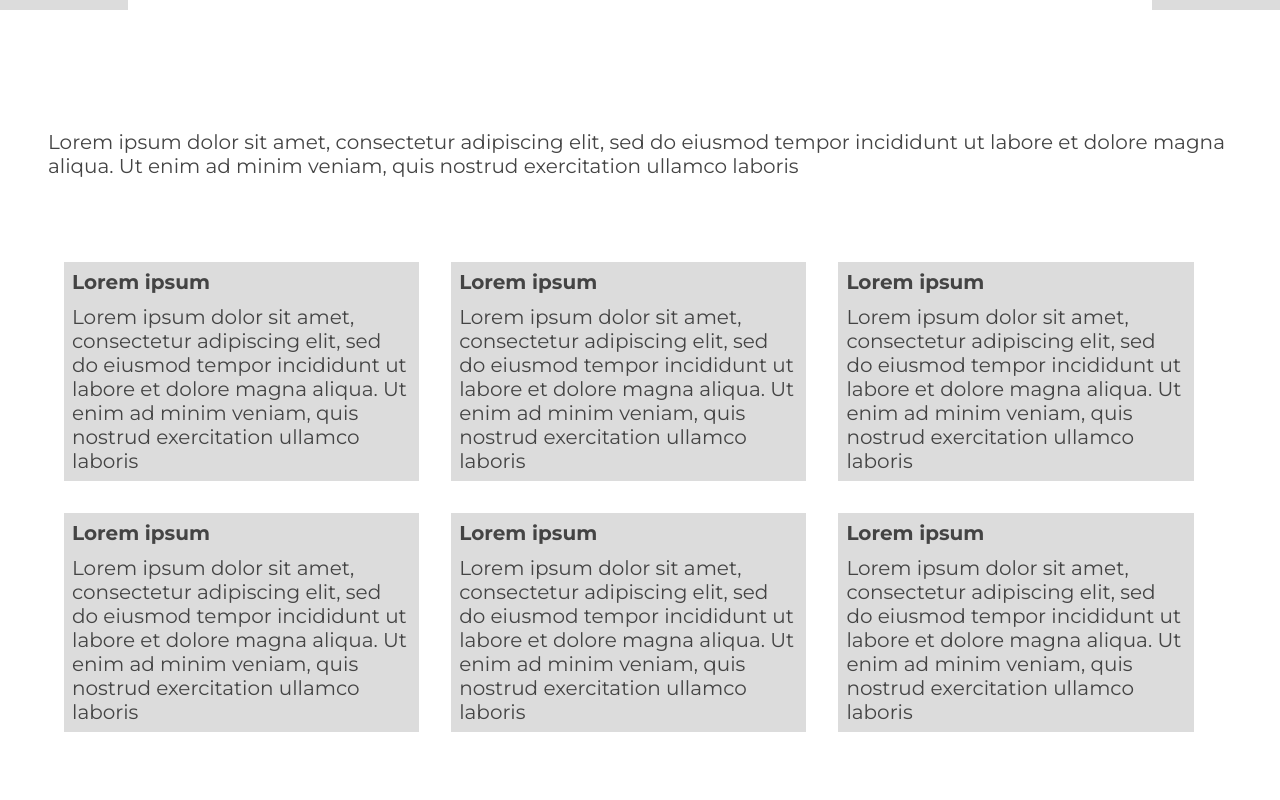
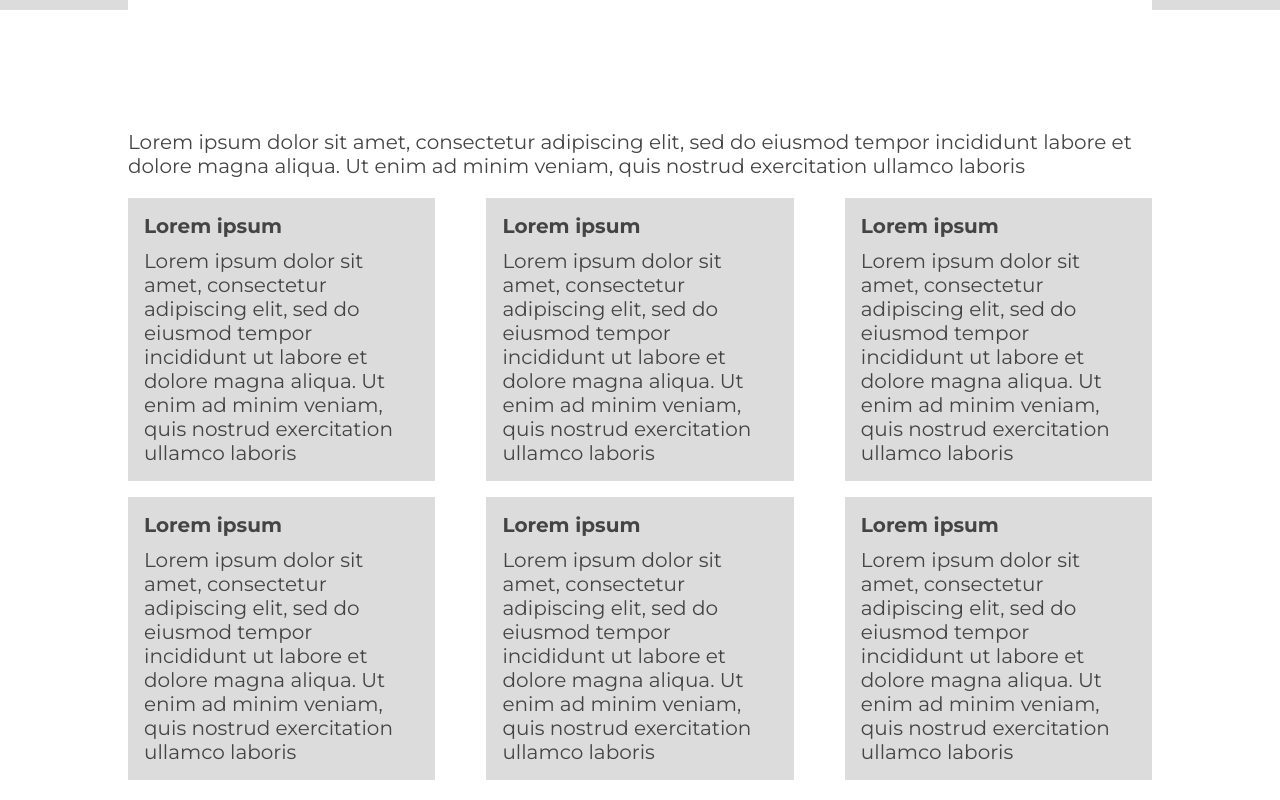
Before and after one commit to n1c01a5/recover-website, a Next.js app: page /blog in a window 1280 px wide. Shown: the part 540-1340 px from the top of the page. Built offline with nearby package versions, Linux system fonts and the light colour scheme.

Commit message:
fix linearity issue of blogs

```diff
--- a/pages/blog.js
+++ b/pages/blog.js
@@ -14,7 +14,7 @@ export default function Blog() {
         </section>
         <p className="content-text">
           Lorem ipsum dolor sit amet, consectetur adipiscing elit, sed do
-          eiusmod tempor incididunt ut labore et dolore magna aliqua. Ut enim ad
+          eiusmod tempor incididunt labore et dolore magna aliqua. Ut enim ad
           minim veniam, quis nostrud exercitation ullamco laboris
         </p>
         <section className="blogs">
--- a/styles.css
+++ b/styles.css
@@ -19,21 +19,24 @@
 }
 
 .content-text {
+  width: 80%;
+  margin: 0 auto;
   margin-top: 120px;
-  padding: 0 3rem;
 }
 
 .blogs {
   display: flex;
   flex-wrap: wrap;
+  justify-content: space-between;
+  margin: 0 auto;
   margin-top: 20px;
-  padding: 3rem;
+  width: 80%;
 }
 
 .blog {
   background-color: #dcdcdc;
-  padding: 0.5rem;
-  margin: 1rem auto;
+  padding: 1rem;
+  margin-bottom: 1rem;
 }
 
 .blog h4 {
@@ -54,7 +57,7 @@
   }
 
   .blog {
-    margin: 1rem auto;
+    margin-bottom: 1rem;
     width: 45%;
   }
 }
@@ -62,7 +65,6 @@
 @media screen and (min-width: 1025px) {
   .blog {
     width: 30%;
-    margin: 1rem;
   }
 }
 
```
